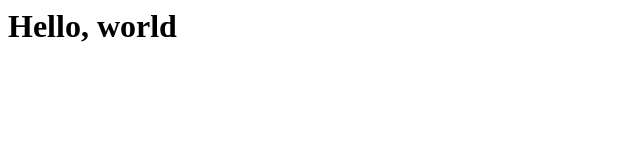
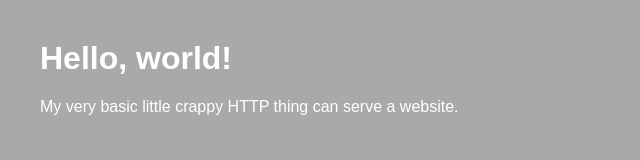
Before and after one commit to michaelhelvey/c-http, a plain HTML site: page data/index.html in a window 1280 px wide. Shown: the whole page, without its empty margins (0-640 px from the left). Drawn offline with Linux system fonts and the light colour scheme.

Commit message:
tah tah for now

```diff
--- a/data/index.html
+++ b/data/index.html
@@ -1,8 +1,11 @@
 <html>
     <head>
         <title>C-HTTP test document</title>
+        <link rel="stylesheet" type="text/css" href="style.css">
+        <script src="scripts/main.js"></script>
     </head>
     <body>
-        <h1>Hello, world</h1>
+        <h1>Hello, world!</h1>
+        <p>My very basic little crappy HTTP thing can serve a website.</p>
     </body>
 </html>
--- /dev/null
+++ b/data/scripts/main.js
@@ -0,0 +1 @@
+console.log("hi there, it should detect JS and send the right content type");
--- /dev/null
+++ b/data/style.css
@@ -0,0 +1,9 @@
+* {
+    background-color: darkgray;
+    color: white;
+    font-family: Arial, sans-serif;
+}
+
+body {
+    padding: 2rem;
+}
```
Also changed, not shown: 1 other file.
